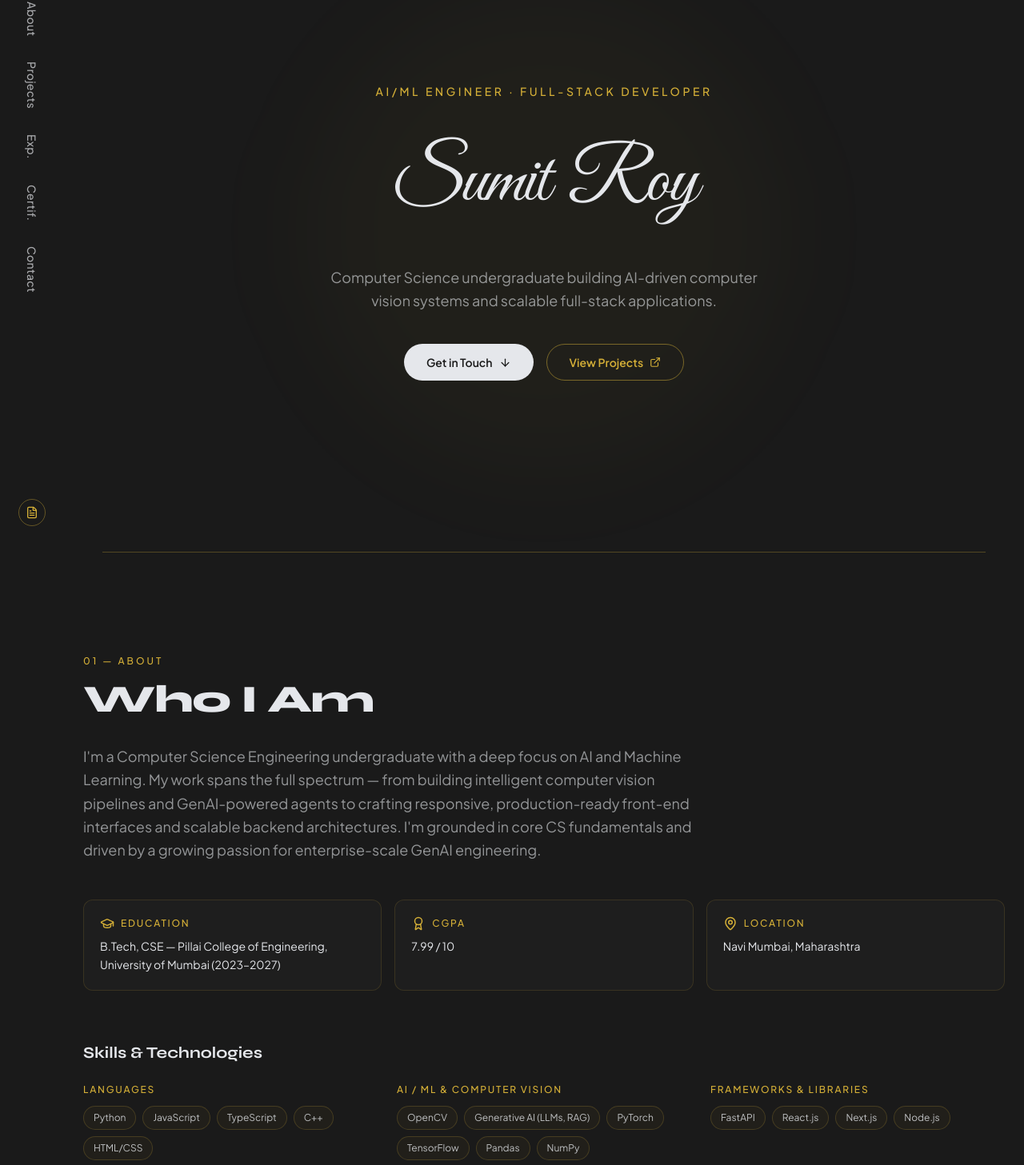
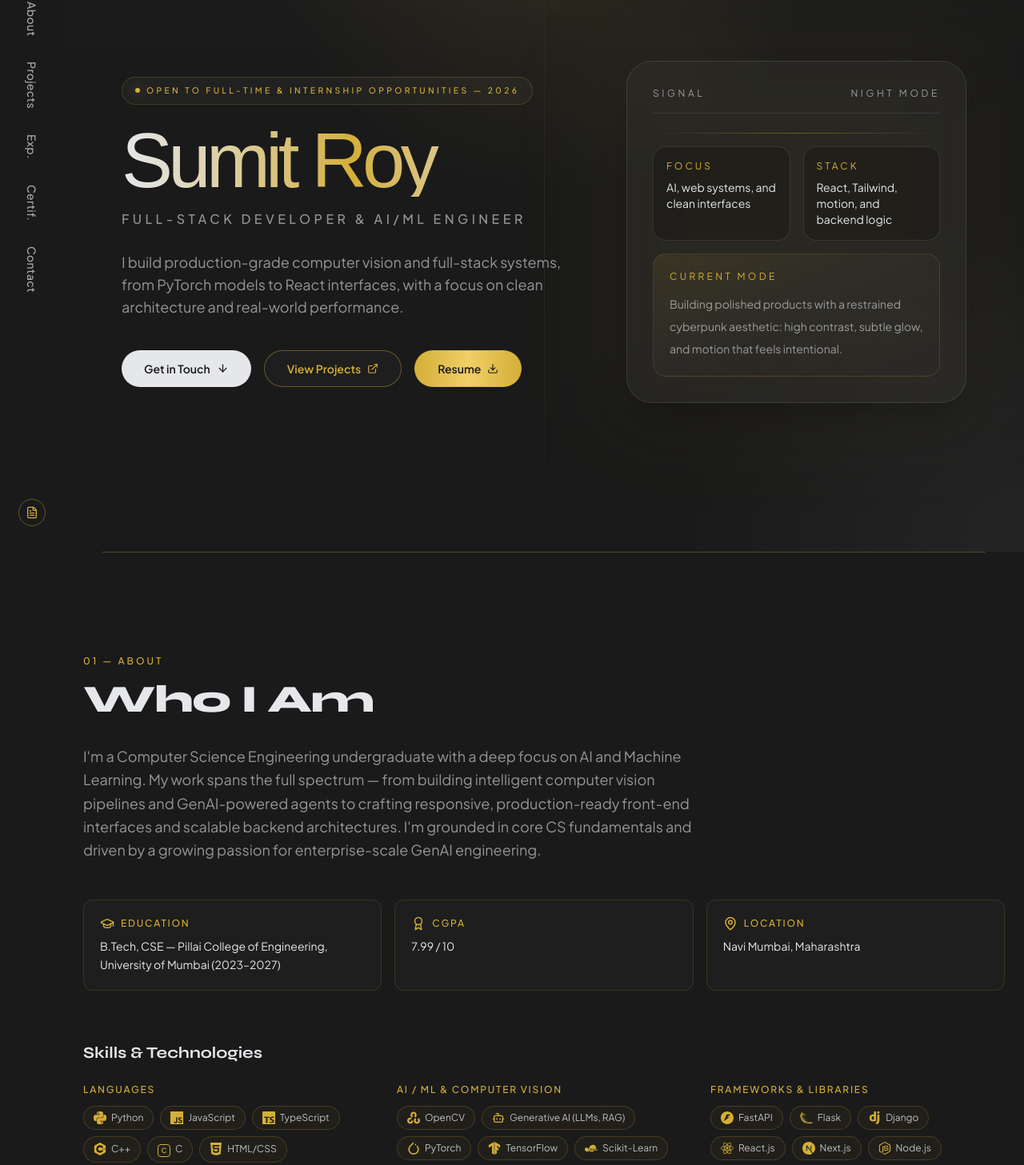
Before and after one commit to SumitRoy154/Portfolio, a React (Vite) app: page / in a window 1280 px wide. Shown: the part 110-1567 px from the top of the page at 80% size. Built offline with nearby package versions, Linux system fonts and the light colour scheme.

Commit message:
Updates in Hero and  Skill section

```diff
--- a/package.json
+++ b/package.json
@@ -17,6 +17,7 @@
     "lucide-react": "^1.25.0",
     "react": "^19.2.7",
     "react-dom": "^19.2.7",
+    "react-icons": "^5.7.0",
     "tailwindcss": "^4.3.3"
   },
   "devDependencies": {
--- a/src/components/About.jsx
+++ b/src/components/About.jsx
@@ -1,5 +1,36 @@
 import AnimatedSection, { MotionChild } from './AnimatedSection'
-import { MapPin, GraduationCap, Award } from 'lucide-react'
+import { MapPin, GraduationCap, Award, Bot, Binary, Database, Webhook, Layers3, ServerCog } from 'lucide-react'
+import {
+  SiPython,
+  SiJavascript,
+  SiTypescript,
+  SiCplusplus,
+  SiHtml5,
+  SiOpencv,
+  SiPytorch,
+  SiTensorflow,
+  SiScikitlearn,
+  SiPandas,
+  SiNumpy,
+  SiFastapi,
+  SiReact,
+  SiNextdotjs,
+  SiNodedotjs,
+  SiPostgresql,
+  SiMysql,
+  SiMongodb,
+  SiGit,
+  SiGithub,
+  SiDocker,
+  SiDjango,
+  SiFlask,
+} from 'react-icons/si'
+
+const CIcon = () => (
+  <span className="inline-flex h-4 w-4 items-center justify-center rounded-sm border border-current text-[0.55rem] font-bold leading-none">
+    C
+  </span>
+)
 
 const bio = `I'm a Computer Science Engineering undergraduate with a deep focus on AI and Machine Learning. My work spans the full spectrum — from building intelligent computer vision pipelines and GenAI-powered agents to crafting responsive, production-ready front-end interfaces and scalable backend architectures. I'm grounded in core CS fundamentals and driven by a growing passion for enterprise-scale GenAI engineering.`
 
@@ -22,12 +53,66 @@ const facts = [
 ]
 
 const skillGroups = [
-  { title: 'Languages', items: ['Python', 'JavaScript', 'TypeScript', 'C++', 'HTML/CSS'] },
-  { title: 'AI / ML & Computer Vision', items: ['OpenCV', 'Generative AI (LLMs, RAG)', 'PyTorch', 'TensorFlow', 'Pandas', 'NumPy'] },
-  { title: 'Frameworks & Libraries', items: ['FastAPI', 'React.js', 'Next.js', 'Node.js'] },
-  { title: 'Databases', items: ['PostgreSQL', 'MySQL', 'MongoDB'] },
-  { title: 'Tools', items: ['Git', 'GitHub', 'Docker', 'REST APIs'] },
-  { title: 'Core Concepts', items: ['Data Structures & Algorithms', 'OOP', 'DBMS', 'Operating Systems'] },
+  {
+    title: 'Languages',
+    items: [
+      { label: 'Python', icon: <SiPython /> },
+      { label: 'JavaScript', icon: <SiJavascript /> },
+      { label: 'TypeScript', icon: <SiTypescript /> },
+      { label: 'C++', icon: <SiCplusplus /> },
+      { label: 'C', icon: <CIcon /> },
+      { label: 'HTML/CSS', icon: <SiHtml5 /> },
+    ],
+  },
+  {
+    title: 'AI / ML & Computer Vision',
+    items: [
+      { label: 'OpenCV', icon: <SiOpencv /> },
+      { label: 'Generative AI (LLMs, RAG)', icon: <Bot /> },
+      { label: 'PyTorch', icon: <SiPytorch /> },
+      { label: 'TensorFlow', icon: <SiTensorflow /> },
+      { label: 'Scikit-Learn', icon: <SiScikitlearn /> },
+      { label: 'Pandas', icon: <SiPandas /> },
+      { label: 'NumPy', icon: <SiNumpy /> },
+    ],
+  },
+  {
+    title: 'Frameworks & Libraries',
+    items: [
+      { label: 'FastAPI', icon: <SiFastapi /> },
+      { label: 'Flask', icon: <SiFlask /> },
+      { label: 'Django', icon: <SiDjango /> },
+      { label: 'React.js', icon: <SiReact /> },
+      { label: 'Next.js', icon: <SiNextdotjs /> },
+      { label: 'Node.js', icon: <SiNodedotjs /> },
+    ],
+  },
+  {
+    title: 'Databases',
+    items: [
+      { label: 'PostgreSQL', icon: <SiPostgresql /> },
+      { label: 'MySQL', icon: <SiMysql /> },
+      { label: 'MongoDB', icon: <SiMongodb /> },
+    ],
+  },
+  {
+    title: 'Tools',
+    items: [
+      { label: 'Git', icon: <SiGit /> },
+      { label: 'GitHub', icon: <SiGithub /> },
+      { label: 'Docker', icon: <SiDocker /> },
+      { label: 'REST APIs', icon: <Webhook /> },
+    ],
+  },
+  {
+    title: 'Core Concepts',
+    items: [
+      { label: 'Data Structures & Algorithms', icon: <Binary /> },
+      { label: 'OOP', icon: <Layers3 /> },
+      { label: 'DBMS', icon: <Database /> },
+      { label: 'Operating Systems', icon: <ServerCog /> },
+    ],
+  },
 ]
 
 const About = () => {
@@ -89,10 +174,11 @@ const About = () => {
                 <div className="flex flex-wrap gap-2">
                   {group.items.map((item) => (
                     <span
-                      key={item}
-                      className="text-ivory/80 text-xs border border-gold/20 bg-gold/[0.04] px-3 py-1.5 rounded-full hover:border-gold/40 hover:bg-gold/[0.08] transition-all duration-200"
+                      key={item.label}
+                      className="inline-flex items-center gap-1.5 text-ivory/80 text-xs border border-gold/20 bg-gold/[0.04] px-3 py-1.5 rounded-full hover:border-gold/40 hover:bg-gold/[0.08] hover:scale-[1.04] transition-all duration-200"
                     >
-                      {item}
+                      <span className="text-base leading-none text-gold [&>svg]:h-4 [&>svg]:w-4">{item.icon}</span>
+                      {item.label}
                     </span>
                   ))}
                 </div>
--- a/src/components/Hero.jsx
+++ b/src/components/Hero.jsx
@@ -1,8 +1,74 @@
+import { useEffect, useState } from 'react'
 import { motion, useReducedMotion } from 'framer-motion'
-import { ArrowDown, ExternalLink } from 'lucide-react'
+import { ArrowDown, Download, ExternalLink } from 'lucide-react'
+
+const SCRAMBLE_CHARS = '!@#$^&*+?/<>{}'
+const NAME = 'Sumit Roy'
+const SCRAMBLE_DURATION = 1500
+const SCRAMBLE_INTERVAL_MS = 40
+const RESUME_PATH = '/assets/SumitRoy_Resume.pdf'
+
+const useTextScramble = (text, duration = SCRAMBLE_DURATION) => {
+  const prefersReducedMotion = useReducedMotion()
+  const [displayText, setDisplayText] = useState(prefersReducedMotion ? text : '')
+
+  useEffect(() => {
+    if (prefersReducedMotion) {
+      setDisplayText(text)
+      return undefined
+    }
+
+    const characters = text.split('')
+    const revealableCharacters = characters.reduce(
+      (count, character) => count + (character === ' ' ? 0 : 1),
+      0,
+    )
+
+    let intervalId = 0
+    const startTime = window.performance.now()
+
+    const scrambleFrame = () =>
+      characters
+        .map((character, index) => {
+          if (character === ' ') {
+            return ' '
+          }
+
+          const normalizedPosition = (index + 1) / characters.length
+          const progress = Math.min((window.performance.now() - startTime) / duration, 1)
+          const revealGate = Math.pow(progress, 2.9)
+
+          if (revealGate >= normalizedPosition) {
+            return character
+          }
+
+          return SCRAMBLE_CHARS[Math.floor(Math.random() * SCRAMBLE_CHARS.length)]
+        })
+        .join('')
+
+    const tick = () => {
+      const progress = Math.min((window.performance.now() - startTime) / duration, 1)
+
+      setDisplayText(scrambleFrame())
+
+      if (progress >= 1) {
+        window.clearInterval(intervalId)
+        setDisplayText(text)
+      }
+    }
+
+    setDisplayText(scrambleFrame())
+    intervalId = window.setInterval(tick, SCRAMBLE_INTERVAL_MS)
+
+    return () => window.clearInterval(intervalId)
+  }, [prefersReducedMotion, text])
+
+  return displayText
+}
 
 const Hero = () => {
   const prefersReducedMotion = useReducedMotion()
+  const scrambledName = useTextScramble(NAME)
 
   const scrollTo = (id) => {
     const el = document.getElementById(id)
@@ -37,73 +103,116 @@ const Hero = () => {
     },
   }
 
-  const nameWords = ['Sumit', 'Roy']
-
   return (
     <section
       id="hero"
-      className="relative min-h-screen flex items-center justify-center bg-canvas overflow-hidden"
+      className="relative min-h-screen overflow-hidden bg-canvas text-ivory"
     >
-      {/* Subtle radial glow */}
       <div className="absolute inset-0 pointer-events-none">
-        <div className="absolute top-1/2 left-1/2 -translate-x-1/2 -translate-y-1/2 w-[600px] h-[600px] bg-gold/[0.03] rounded-full blur-3xl" />
+        <div className="absolute inset-0 bg-[radial-gradient(circle_at_top,_rgba(212,175,55,0.10),_transparent_35%),radial-gradient(circle_at_bottom_right,_rgba(229,231,235,0.05),_transparent_30%),linear-gradient(to_bottom,_rgba(255,255,255,0.02),_transparent_24%)]" />
+        <div className="absolute left-1/2 top-0 h-full w-px bg-gradient-to-b from-transparent via-gold/10 to-transparent" />
+        <div className="absolute inset-x-0 top-0 h-px bg-gradient-to-r from-transparent via-gold/20 to-transparent" />
       </div>
 
       <motion.div
-        className="relative z-10 text-center px-6 max-w-3xl"
+        className="relative z-10 mx-auto flex min-h-screen max-w-6xl items-center px-6 py-20 sm:px-10 lg:px-12"
         variants={container}
         initial="hidden"
         animate="visible"
       >
-        {/* Eyebrow */}
+        <div className="grid w-full gap-14 lg:grid-cols-[1.15fr_0.85fr] lg:items-center">
+          <div className="max-w-2xl">
+            <motion.div
+              variants={fadeUp}
+              className="mb-6 inline-flex items-center gap-2 rounded-full border border-gold/20 bg-white/[0.03] px-4 py-2 text-[0.65rem] font-medium uppercase tracking-[0.32em] text-gold"
+            >
+              <span className="h-1.5 w-1.5 rounded-full bg-gold shadow-[0_0_16px_rgba(212,175,55,0.75)]" />
+              OPEN TO FULL-TIME & INTERNSHIP OPPORTUNITIES — 2026
+            </motion.div>
+
+            <motion.h1
+              variants={wordAnim}
+              className="max-w-3xl text-balance font-normal tracking-[-0.06em] text-5xl leading-[0.95] text-ivory sm:text-7xl lg:text-8xl"
+              style={{ fontFamily: 'Arial, sans-serif' }}
+            >
+              <span className="block text-transparent bg-clip-text bg-gradient-to-r from-ivory via-gold to-ivory">
+                {scrambledName}
+              </span>
+            </motion.h1>
+
             <motion.p
               variants={fadeUp}
-          className="text-gold text-xs sm:text-sm font-medium tracking-[0.25em] uppercase mb-6"
+              className="mt-4 text-sm font-medium uppercase tracking-[0.28em] text-ivory-dim sm:text-base"
             >
-          AI/ML Engineer · Full-Stack Developer
+              Full-Stack Developer &amp; AI/ML Engineer
             </motion.p>
 
-        {/* Name */}
-        <div className="overflow-hidden py-4 -my-4 mb-2">
-          <div className="flex justify-center gap-4 sm:gap-6 py-2">
-            {nameWords.map((word, i) => (
-              <motion.span
-                key={i}
-                variants={wordAnim}
-                className="font-cursive font-normal text-ivory text-5xl sm:text-7xl lg:text-8xl tracking-tight leading-normal"
-              >
-                {word}
-              </motion.span>
-            ))}
-          </div>
-        </div>
-
-        {/* Subtitle */}
             <motion.p
               variants={fadeUp}
-          className="text-ivory-dim text-base sm:text-lg max-w-xl mx-auto mb-10 leading-relaxed"
+              className="mt-7 max-w-xl text-pretty text-base leading-7 text-ivory-dim sm:text-lg"
             >
-          Computer Science undergraduate building AI-driven computer vision
-          systems and scalable full-stack applications.
+              I build production-grade computer vision and full-stack systems,
+              from PyTorch models to React interfaces, with a focus on clean
+              architecture and real-world performance.
             </motion.p>
 
-        {/* CTAs */}
-        <motion.div variants={fadeUp} className="flex flex-col sm:flex-row gap-4 justify-center">
+            <motion.div variants={fadeUp} className="mt-10 flex flex-col gap-4 sm:flex-row">
               <button
                 onClick={() => scrollTo('contact')}
-            className="group inline-flex items-center justify-center gap-2 bg-ivory text-canvas font-semibold text-sm px-7 py-3 rounded-full hover:scale-[1.02] hover:brightness-110 transition-all duration-200 cursor-pointer"
+                className="group inline-flex items-center justify-center gap-2 rounded-full bg-ivory px-7 py-3 text-sm font-semibold text-canvas transition-transform duration-200 hover:scale-[1.02]"
               >
                 Get in Touch
-            <ArrowDown size={15} className="group-hover:translate-y-0.5 transition-transform" />
+                <ArrowDown size={15} className="transition-transform group-hover:translate-y-0.5" />
               </button>
               <button
                 onClick={() => scrollTo('projects')}
-            className="inline-flex items-center justify-center gap-2 border border-gold/50 text-gold font-semibold text-sm px-7 py-3 rounded-full hover:bg-gold/10 hover:scale-[1.02] transition-all duration-200 cursor-pointer"
+                className="inline-flex items-center justify-center gap-2 rounded-full border border-gold/40 bg-white/[0.02] px-7 py-3 text-sm font-semibold text-gold transition-colors duration-200 hover:bg-gold/10"
               >
                 View Projects
                 <ExternalLink size={14} />
               </button>
+              <a
+                href={RESUME_PATH}
+                download="Sumit_Roy_Resume.pdf"
+                className="inline-flex items-center justify-center gap-2 rounded-full border border-gold/60 bg-gradient-to-r from-gold via-[#f2cf67] to-gold px-7 py-3 text-sm font-semibold text-canvas transition-all duration-200 hover:scale-[1.02] hover:brightness-110"
+              >
+                Resume
+                <Download size={14} />
+              </a>
             </motion.div>
+          </div>
+
+          <motion.div variants={fadeUp} className="relative">
+            <div className="absolute -inset-6 rounded-[2rem] bg-gold/5 blur-3xl" />
+            <div className="relative overflow-hidden rounded-[2rem] border border-white/10 bg-white/[0.03] p-6 shadow-2xl shadow-black/30 backdrop-blur-md sm:p-8">
+              <div className="flex items-center justify-between border-b border-white/10 pb-4 text-xs uppercase tracking-[0.3em] text-ivory-dim">
+                <span>Signal</span>
+                <span>Night Mode</span>
+              </div>
+
+              <div className="mt-6 space-y-4">
+                <div className="h-px w-full bg-gradient-to-r from-transparent via-gold/40 to-transparent" />
+                <div className="grid grid-cols-2 gap-4 text-sm text-ivory-dim">
+                  <div className="rounded-2xl border border-white/10 bg-black/20 p-4">
+                    <p className="text-gold text-xs uppercase tracking-[0.25em]">Focus</p>
+                    <p className="mt-2 text-ivory">AI, web systems, and clean interfaces</p>
+                  </div>
+                  <div className="rounded-2xl border border-white/10 bg-black/20 p-4">
+                    <p className="text-gold text-xs uppercase tracking-[0.25em]">Stack</p>
+                    <p className="mt-2 text-ivory">React, Tailwind, motion, and backend logic</p>
+                  </div>
+                </div>
+                <div className="rounded-2xl border border-gold/15 bg-gradient-to-br from-gold/10 via-white/[0.02] to-transparent p-5">
+                  <p className="text-xs uppercase tracking-[0.28em] text-gold">Current mode</p>
+                  <p className="mt-3 text-sm leading-7 text-ivory-dim">
+                    Building polished products with a restrained cyberpunk aesthetic:
+                    high contrast, subtle glow, and motion that feels intentional.
+                  </p>
+                </div>
+              </div>
+            </div>
+          </motion.div>
+        </div>
       </motion.div>
 
     </section>
```
Also changed, not shown: 7 other files (tests, documents, lock files or other folders). Lines whose indentation alone changed are shown as unchanged.
